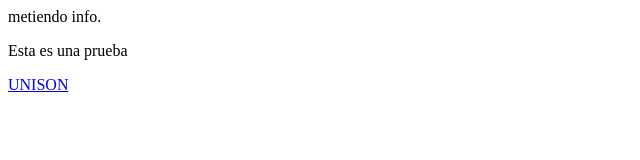
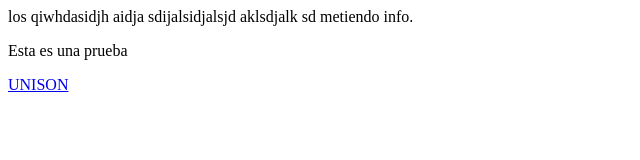
Before and after one commit to OscarRSoto/IS_Prueba, a plain HTML site: page index.html in a window 1280 px wide. Shown: the whole page, without its empty margins (0-640 px from the left). Drawn offline with Linux system fonts and the light colour scheme.

Commit message:
Update index.html
Se agrego la dunsdasd asda sdlkajd lkajsd

```diff
--- a/index.html
+++ b/index.html
@@ -1,5 +1,5 @@
 <html>
-
+los qiwhdasidjh aidja sdijalsidjalsjd aklsdjalk sd
 <body>
 metiendo info.
 <p>Esta es una prueba</p>
```
